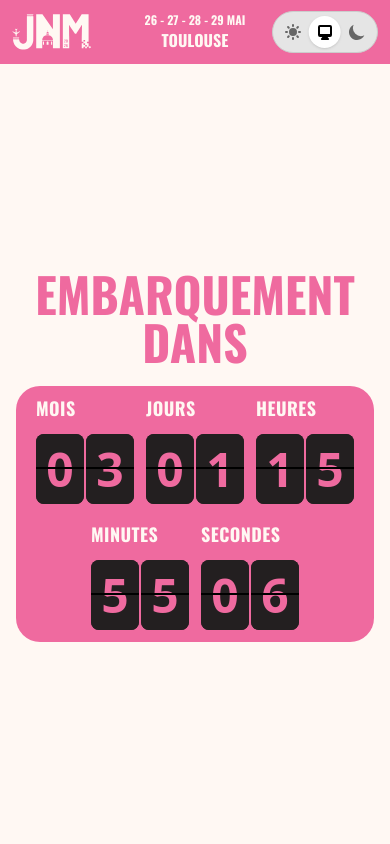
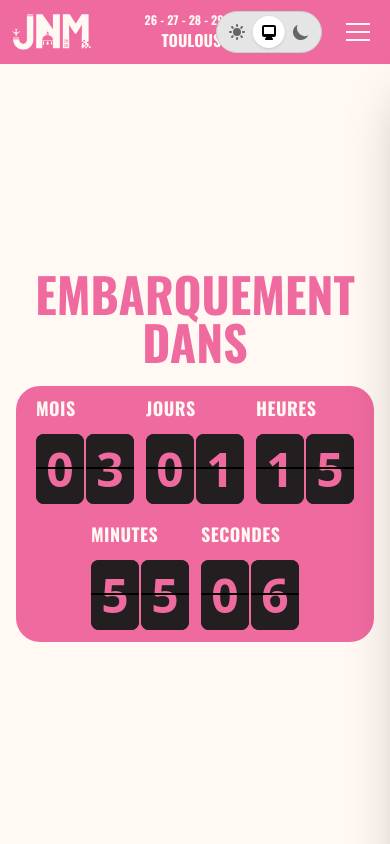
Before and after one commit to JPX87/jnm2026-front, a Next.js app: page / in a window 390 px wide. Shown: the top 844 px of the page. Built offline with nearby package versions, Linux system fonts and the light colour scheme.

Commit message:
feat(menu): added hamburger menu

```diff
--- a/src/components/layout/Header/HeaderGrid.tsx
+++ b/src/components/layout/Header/HeaderGrid.tsx
@@ -1,8 +1,20 @@
+"use client";
+
 import Link from "next/link";
+import { useState } from "react";
 import { ThemeSelector } from "@/components/ui/theme/ThemeSelector/ThemeSelector";
 import { LogoSvg } from "@/components/ui/branding/logo/LogoSvg";
 
 export default function HeaderGrid() {
+    const [isMenuOpen, setIsMenuOpen] = useState(false);
+
+    const menuItems = [
+        { label: "ORGANIGRAMME", href: "/organigramme" },
+        { label: "NOUS CONTACTER", href: "/contact" },
+        { label: "INSCRIPTION", href: "/inscription" },
+        { label: "KESAKO", href: "/kesako" },
+    ];
+
     return (
         <>
             <header className="fixed z-10 top-0 grid grid-cols-3 items-center w-full h-16 md:h-20 px-3 sm:px-6 bg-(--color-primary)">
@@ -21,12 +33,73 @@ export default function HeaderGrid() {
                 </div>
 
                 {/* Actions */}
-            <div className="justify-self-end flex items-center gap-4 font-['Oswald']">
+                <div className="justify-self-end flex items-center gap-4 font-['Oswald'] relative">
                     {/*<button className="bg-black text-white text-2xl font-bold rounded-3xl py-2 px-10 hover:bg-gray-800 transition cursor-pointer">
                 TICKETS
                 </button>
                 <button className="text-gray-600 hover:text-black cursor-pointer">Menu</button>*/}
                     <ThemeSelector />
+
+                    {/* Hamburger Menu Button */}
+                    <div className="relative z-[9999]">
+                        <button
+                            onClick={() => setIsMenuOpen(!isMenuOpen)}
+                            className="flex flex-col justify-center items-center w-10 h-10 gap-1.5 cursor-pointer group"
+                            aria-label="Toggle menu"
+                            aria-expanded={isMenuOpen}
+                        >
+                            <span
+                                className={`block w-6 h-0.5 bg-(--color-secondary) dark:bg-(--color-seconde-black) transition-all duration-300 ease-in-out ${isMenuOpen ? "rotate-45 translate-y-2" : ""
+                                    }`}
+                            />
+                            <span
+                                className={`block w-6 h-0.5 bg-(--color-secondary) dark:bg-(--color-seconde-black) transition-all duration-300 ease-in-out ${isMenuOpen ? "opacity-0" : ""
+                                    }`}
+                            />
+                            <span
+                                className={`block w-6 h-0.5 bg-(--color-secondary) dark:bg-(--color-seconde-black) transition-all duration-300 ease-in-out ${isMenuOpen ? "-rotate-45 -translate-y-2" : ""
+                                    }`}
+                            />
+                        </button>
+
+                        {/* Dropdown Menu */}
+                        <div
+                            className={`fixed right-0 top-0 h-full w-full sm:w-96 bg-(--color-primary) shadow-2xl transition-transform duration-300 ease-in-out z-[9999] ${isMenuOpen
+                                ? "translate-x-0"
+                                : "translate-x-full"
+                                }`}
+                            style={{ top: '4rem' }}
+                        >
+                            <nav className="flex flex-col h-full justify-start py-8 px-6 z-50">
+                                {menuItems.map((item, index) => (
+                                    <Link
+                                        key={index}
+                                        href={item.href}
+                                        onClick={() => setIsMenuOpen(false)}
+                                        className="flex items-center justify-between px-6 py-6 text-(--color-secondary) dark:text-(--color-seconde-black) hover:bg-(--color-secondary) hover:bg-opacity-10 transition-colors duration-200 font-bold text-2xl group border-b border-(--color-secondary) border-opacity-20"
+                                    >
+                                        <span>{item.label}</span>
+                                        <div className="flex items-center justify-center w-10 h-10 bg-black rounded-full transition-transform duration-300 group-hover:scale-110">
+                                            <svg
+                                                className="w-5 h-5 transition-transform duration-300 group-hover:translate-x-0.5"
+                                                viewBox="0 0 24 24"
+                                                fill="none"
+                                                xmlns="http://www.w3.org/2000/svg"
+                                            >
+                                                <path
+                                                    d="M5 12H19M19 12L12 5M19 12L12 19"
+                                                    stroke="#FF69B4"
+                                                    strokeWidth="2"
+                                                    strokeLinecap="round"
+                                                    strokeLinejoin="round"
+                                                />
+                                            </svg>
+                                        </div>
+                                    </Link>
+                                ))}
+                            </nav>
+                        </div>
+                    </div>
                 </div>
             </header>
         </>
--- a/src/components/ui/shapes/MessageBubble/MessageBubble.tsx
+++ b/src/components/ui/shapes/MessageBubble/MessageBubble.tsx
@@ -12,7 +12,7 @@ export default function MessageBubble({ classNameP, className, rounded }: messag
                             transform rotate-54 md:rotate-55
                             bg-(--color-tertiary)
                             border-r-4 border-b-4 border-(--color-primary)
-                            z-20 rounded-xs`}>
+                            z-0 rounded-xs`}>
                 </div>
             </div>
         </div>
```
Lines whose indentation alone changed are shown as unchanged.
